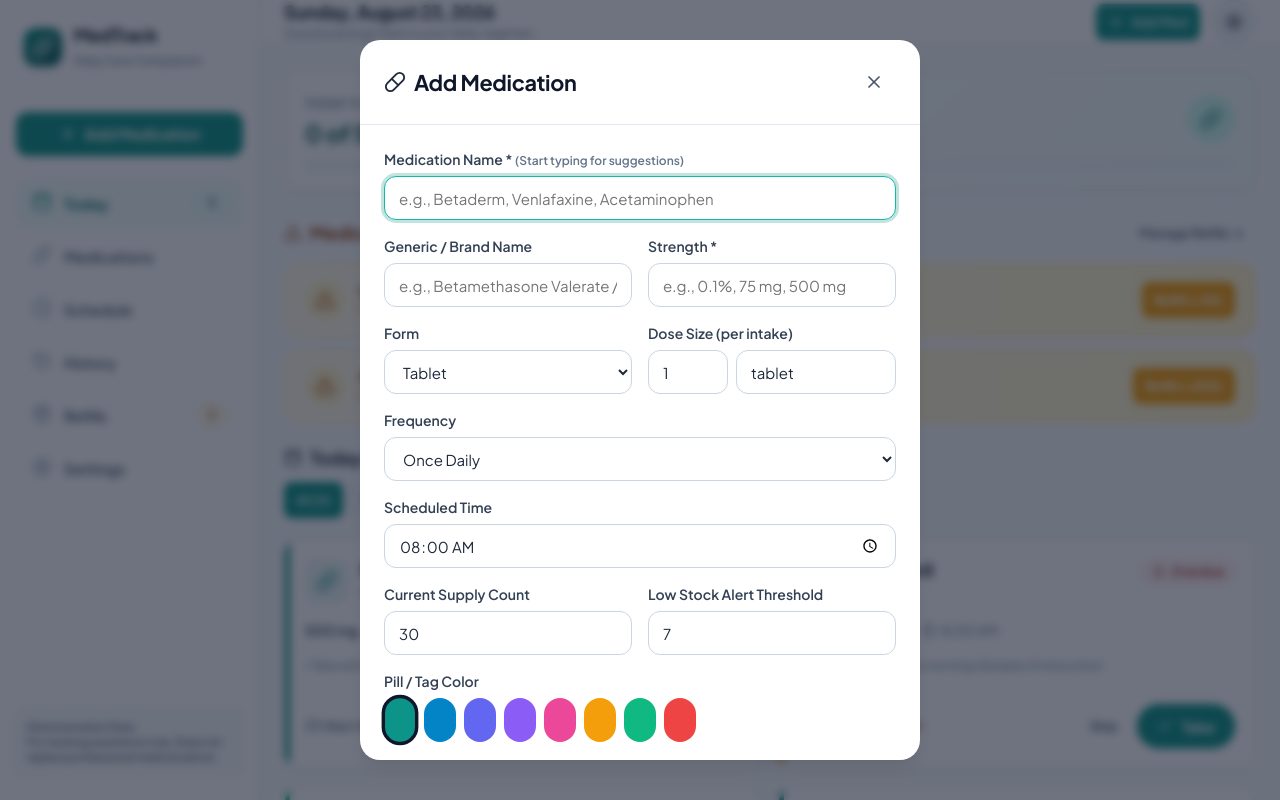
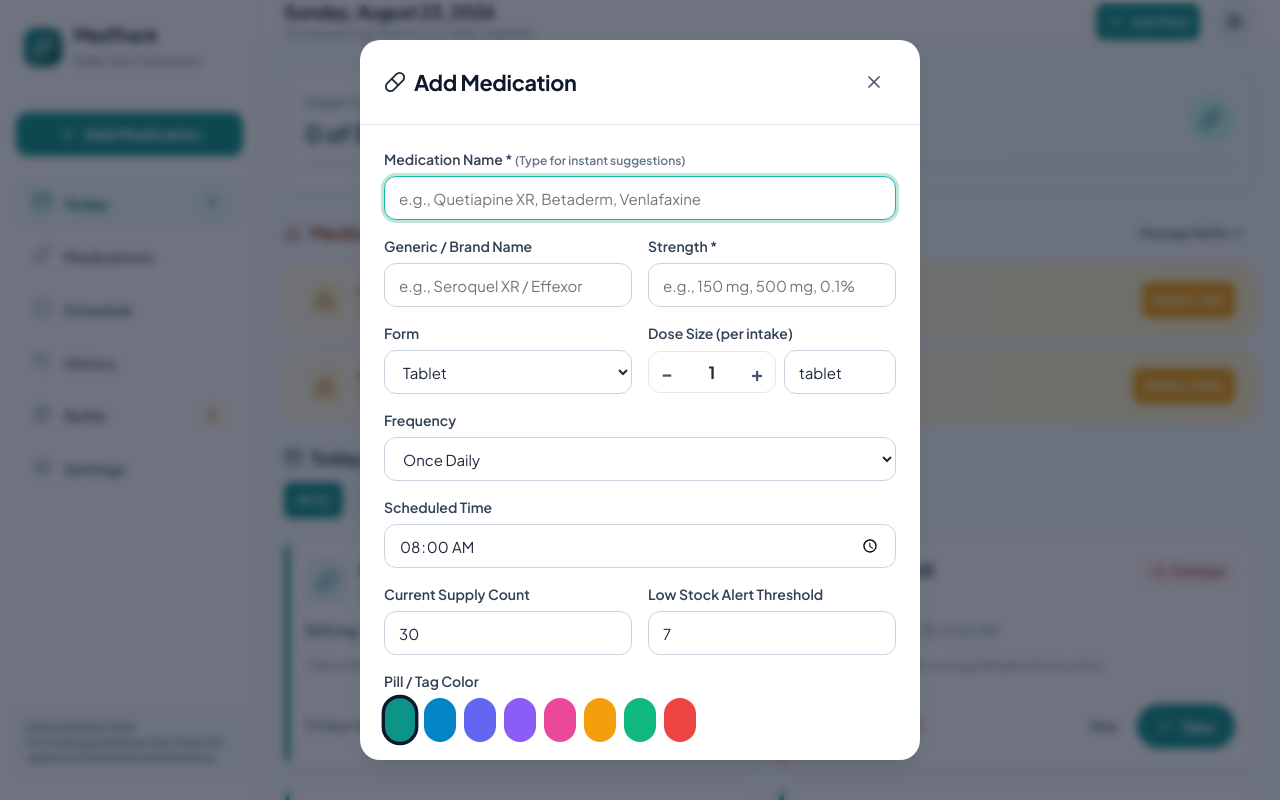
Before and after one commit to gtxpi1/MedTrack, a React (Vite) app: page / in a window 1280 px wide. Both pictures are taken after a click on the button "Add Medication". Built offline with nearby package versions, Linux system fonts and the light colour scheme.

Commit message:
Fix numeric input backspacing, auto-select on focus, and add stepper controls to dose and supply inputs

```diff
--- a/src/components/medications/AddMedicationModal.tsx
+++ b/src/components/medications/AddMedicationModal.tsx
@@ -29,7 +29,7 @@ export const AddMedicationModal: React.FC<AddMedicationModalProps> = ({
   const [genericName, setGenericName] = useState('');
   const [form, setForm] = useState<MedicationForm>('tablet');
   const [strength, setStrength] = useState('');
-  const [doseAmount, setDoseAmount] = useState<number>(1);
+  const [doseAmount, setDoseAmount] = useState<string>('1');
   const [doseUnit, setDoseUnit] = useState('tablet');
   const [frequency, setFrequency] = useState<ScheduleFrequency>('once-daily');
 
@@ -39,8 +39,8 @@ export const AddMedicationModal: React.FC<AddMedicationModalProps> = ({
   const [time3, setTime3] = useState('13:00');
   const [time4, setTime4] = useState('22:00');
 
-  const [currentSupply, setCurrentSupply] = useState<number>(30);
-  const [lowSupplyThreshold, setLowSupplyThreshold] = useState<number>(7);
+  const [currentSupply, setCurrentSupply] = useState<string>('30');
+  const [lowSupplyThreshold, setLowSupplyThreshold] = useState<string>('7');
   const [instructions, setInstructions] = useState('');
   const [notes, setNotes] = useState('');
   const [color, setColor] = useState('#0d9488');
@@ -116,15 +116,15 @@ export const AddMedicationModal: React.FC<AddMedicationModalProps> = ({
     setGenericName('');
     setForm('tablet');
     setStrength('');
-    setDoseAmount(1);
+    setDoseAmount('1');
     setDoseUnit('tablet');
     setFrequency('once-daily');
     setTime1('08:00');
     setTime2('20:00');
     setTime3('13:00');
     setTime4('22:00');
-    setCurrentSupply(30);
-    setLowSupplyThreshold(7);
+    setCurrentSupply('30');
+    setLowSupplyThreshold('7');
     setInstructions('');
     setNotes('');
     setColor('#0d9488');
@@ -139,6 +139,13 @@ export const AddMedicationModal: React.FC<AddMedicationModalProps> = ({
     onClose();
   };
 
+  const adjustDoseAmount = (delta: number) => {
+    const current = parseFloat(doseAmount) || 0;
+    const next = Math.max(0.25, current + delta);
+    // Format nicely without trailing zeros if whole
+    setDoseAmount(String(Number(next.toFixed(2))));
+  };
+
   const handleSubmit = async (e: React.FormEvent) => {
     e.preventDefault();
     if (!name.trim()) {
@@ -146,7 +153,7 @@ export const AddMedicationModal: React.FC<AddMedicationModalProps> = ({
       return;
     }
     if (!strength.trim()) {
-      setErrorMsg('Strength (e.g. 500 mg or 0.1%) is required');
+      setErrorMsg('Strength (e.g. 500 mg, 150 mg, or 0.1%) is required');
       return;
     }
 
@@ -164,12 +171,16 @@ export const AddMedicationModal: React.FC<AddMedicationModalProps> = ({
         scheduledTimes.push(time1 || '08:00', time3 || '12:00', time2 || '18:00', time4 || '22:00');
       }
 
+      const parsedDose = Math.max(0.25, parseFloat(doseAmount) || 1);
+      const parsedSupply = Math.max(0, parseInt(currentSupply, 10) || 0);
+      const parsedThreshold = Math.max(1, parseInt(lowSupplyThreshold, 10) || 7);
+
       await onAdd({
         name: name.trim(),
         genericName: genericName.trim() || undefined,
         form,
         strength: strength.trim(),
-        doseAmount: Math.max(0.25, Number(doseAmount) || 1),
+        doseAmount: parsedDose,
         doseUnit: doseUnit.trim() || 'tablet',
         frequency,
         schedule: {
@@ -181,9 +192,9 @@ export const AddMedicationModal: React.FC<AddMedicationModalProps> = ({
           isActive: true
         },
         supply: {
-          currentSupply: Math.max(0, Number(currentSupply) || 0),
-          lowSupplyThreshold: Math.max(1, Number(lowSupplyThreshold) || 7),
-          supplyUnit: doseUnit + (doseAmount > 1 || Number(currentSupply) > 1 ? 's' : ''),
+          currentSupply: parsedSupply,
+          lowSupplyThreshold: parsedThreshold,
+          supplyUnit: doseUnit + (parsedDose > 1 || parsedSupply > 1 ? 's' : ''),
           refillQuantity: 30
         },
         instructions: instructions.trim() || undefined,
@@ -231,12 +242,12 @@ export const AddMedicationModal: React.FC<AddMedicationModalProps> = ({
             {/* Medication Name with Autocomplete Dropdown */}
             <div className="form-group" style={{ position: 'relative' }} ref={suggestionsRef}>
               <label className="form-label">
-                Medication Name * <span className="text-xs text-muted font-normal">(Start typing for suggestions)</span>
+                Medication Name * <span className="text-xs text-muted font-normal">(Type for instant suggestions)</span>
               </label>
               <input
                 type="text"
                 className="form-input"
-                placeholder="e.g., Betaderm, Venlafaxine, Acetaminophen"
+                placeholder="e.g., Quetiapine XR, Betaderm, Venlafaxine"
                 value={name}
                 onChange={(e) => setName(e.target.value)}
                 onFocus={() => {
@@ -306,7 +317,7 @@ export const AddMedicationModal: React.FC<AddMedicationModalProps> = ({
                 <input
                   type="text"
                   className="form-input"
-                  placeholder="e.g., Betamethasone Valerate / Effexor"
+                  placeholder="e.g., Seroquel XR / Effexor"
                   value={genericName}
                   onChange={(e) => setGenericName(e.target.value)}
                 />
@@ -317,9 +328,10 @@ export const AddMedicationModal: React.FC<AddMedicationModalProps> = ({
                 <input
                   type="text"
                   className="form-input"
-                  placeholder="e.g., 0.1%, 75 mg, 500 mg"
+                  placeholder="e.g., 150 mg, 500 mg, 0.1%"
                   value={strength}
                   onChange={(e) => setStrength(e.target.value)}
+                  onFocus={(e) => e.target.select()}
                   required
                 />
                 {/* Quick Strength Selection Pills if available */}
@@ -376,24 +388,67 @@ export const AddMedicationModal: React.FC<AddMedicationModalProps> = ({
                 </select>
               </div>
 
+              {/* Dose Size with + / - Stepper and Free-Text backspaceable input */}
               <div className="form-group">
                 <label className="form-label">Dose Size (per intake)</label>
-                <div style={{ display: 'flex', gap: '0.5rem' }}>
-                  <input
-                    type="number"
-                    min="0.25"
-                    step="any"
-                    className="form-input"
-                    value={doseAmount}
-                    onChange={(e) => setDoseAmount(parseFloat(e.target.value) || 1)}
-                    style={{ width: '80px' }}
-                  />
+                <div style={{ display: 'flex', gap: '0.5rem', alignItems: 'center' }}>
+                  <div
+                    style={{
+                      display: 'flex',
+                      alignItems: 'center',
+                      border: '1px solid var(--border-color)',
+                      borderRadius: 'var(--radius-md)',
+                      backgroundColor: '#ffffff',
+                      overflow: 'hidden',
+                      height: '42px'
+                    }}
+                  >
+                    <button
+                      type="button"
+                      className="btn btn-ghost"
+                      style={{ width: '36px', height: '100%', padding: 0, fontSize: '1.25rem', fontWeight: 700, borderRadius: 0 }}
+                      onClick={() => adjustDoseAmount(-1)}
+                      title="Decrease dose"
+                    >
+                      -
+                    </button>
+                    <input
+                      type="text"
+                      inputMode="decimal"
+                      className="form-input"
+                      style={{
+                        width: '54px',
+                        textAlign: 'center',
+                        border: 'none',
+                        height: '100%',
+                        padding: '0 4px',
+                        fontWeight: 700,
+                        fontSize: '1.05rem',
+                        boxShadow: 'none'
+                      }}
+                      value={doseAmount}
+                      onChange={(e) => setDoseAmount(e.target.value)}
+                      onFocus={(e) => e.target.select()}
+                      placeholder="1"
+                    />
+                    <button
+                      type="button"
+                      className="btn btn-ghost"
+                      style={{ width: '36px', height: '100%', padding: 0, fontSize: '1.25rem', fontWeight: 700, borderRadius: 0 }}
+                      onClick={() => adjustDoseAmount(1)}
+                      title="Increase dose"
+                    >
+                      +
+                    </button>
+                  </div>
+
                   <input
                     type="text"
                     className="form-input"
-                    placeholder="unit (e.g. tablet, capsule, application)"
+                    placeholder="unit (e.g. tablet, capsule)"
                     value={doseUnit}
                     onChange={(e) => setDoseUnit(e.target.value)}
+                    style={{ flex: 1 }}
                   />
                 </div>
               </div>
@@ -498,22 +553,26 @@ export const AddMedicationModal: React.FC<AddMedicationModalProps> = ({
               <div className="form-group">
                 <label className="form-label">Current Supply Count</label>
                 <input
-                  type="number"
-                  min="0"
+                  type="text"
+                  inputMode="numeric"
                   className="form-input"
                   value={currentSupply}
-                  onChange={(e) => setCurrentSupply(parseInt(e.target.value, 10) || 0)}
+                  onChange={(e) => setCurrentSupply(e.target.value)}
+                  onFocus={(e) => e.target.select()}
+                  placeholder="30"
                 />
               </div>
 
               <div className="form-group">
                 <label className="form-label">Low Stock Alert Threshold</label>
                 <input
-                  type="number"
-                  min="1"
+                  type="text"
+                  inputMode="numeric"
                   className="form-input"
                   value={lowSupplyThreshold}
-                  onChange={(e) => setLowSupplyThreshold(parseInt(e.target.value, 10) || 7)}
+                  onChange={(e) => setLowSupplyThreshold(e.target.value)}
+                  onFocus={(e) => e.target.select()}
+                  placeholder="7"
                 />
               </div>
             </div>
@@ -548,7 +607,7 @@ export const AddMedicationModal: React.FC<AddMedicationModalProps> = ({
               <input
                 type="text"
                 className="form-input"
-                placeholder="e.g. Apply thin layer to affected area / Take with food"
+                placeholder="e.g. Take at bedtime / Take with food"
                 value={instructions}
                 onChange={(e) => setInstructions(e.target.value)}
               />
@@ -559,7 +618,7 @@ export const AddMedicationModal: React.FC<AddMedicationModalProps> = ({
               <textarea
                 className="form-textarea"
                 rows={2}
-                placeholder="e.g. Prescribed by Dr. Smith for seasonal review"
+                placeholder="e.g. Prescribed by doctor for evening routine"
                 value={notes}
                 onChange={(e) => setNotes(e.target.value)}
               />
--- a/src/components/medications/AdjustSupplyModal.tsx
+++ b/src/components/medications/AdjustSupplyModal.tsx
@@ -15,14 +15,14 @@ export const AdjustSupplyModal: React.FC<AdjustSupplyModalProps> = ({
   onClose,
   onSaveSupply
 }) => {
-  const [supply, setSupply] = useState<number>(0);
-  const [threshold, setThreshold] = useState<number>(7);
+  const [supply, setSupply] = useState<string>('0');
+  const [threshold, setThreshold] = useState<string>('7');
   const [isSaving, setIsSaving] = useState(false);
 
   useEffect(() => {
     if (medication) {
-      setSupply(medication.supply.currentSupply);
-      setThreshold(medication.supply.lowSupplyThreshold || 7);
+      setSupply(String(medication.supply.currentSupply));
+      setThreshold(String(medication.supply.lowSupplyThreshold || 7));
     }
   }, [medication]);
 
@@ -32,7 +32,9 @@ export const AdjustSupplyModal: React.FC<AdjustSupplyModalProps> = ({
     e.preventDefault();
     setIsSaving(true);
     try {
-      await onSaveSupply(medication.id, Math.max(0, supply), Math.max(1, threshold));
+      const parsedSupply = Math.max(0, parseInt(supply, 10) || 0);
+      const parsedThreshold = Math.max(1, parseInt(threshold, 10) || 7);
+      await onSaveSupply(medication.id, parsedSupply, parsedThreshold);
       onClose();
     } catch (err) {
       console.error('Failed to update supply:', err);
@@ -42,7 +44,8 @@ export const AdjustSupplyModal: React.FC<AdjustSupplyModalProps> = ({
   };
 
   const adjustBy = (delta: number) => {
-    setSupply((prev) => Math.max(0, prev + delta));
+    const current = parseInt(supply, 10) || 0;
+    setSupply(String(Math.max(0, current + delta)));
   };
 
   return (
@@ -81,8 +84,8 @@ export const AdjustSupplyModal: React.FC<AdjustSupplyModalProps> = ({
                 </button>
 
                 <input
-                  type="number"
-                  min="0"
+                  type="text"
+                  inputMode="numeric"
                   className="form-input"
                   style={{
                     fontSize: '1.75rem',
@@ -93,7 +96,9 @@ export const AdjustSupplyModal: React.FC<AdjustSupplyModalProps> = ({
                     color: 'var(--primary-700)'
                   }}
                   value={supply}
-                  onChange={(e) => setSupply(Math.max(0, parseInt(e.target.value, 10) || 0))}
+                  onChange={(e) => setSupply(e.target.value)}
+                  onFocus={(e) => e.target.select()}
+                  placeholder="0"
                   autoFocus
                 />
 
@@ -114,7 +119,7 @@ export const AdjustSupplyModal: React.FC<AdjustSupplyModalProps> = ({
                 <button type="button" className="btn btn-secondary btn-sm" onClick={() => adjustBy(30)}>+30</button>
                 <button type="button" className="btn btn-secondary btn-sm" onClick={() => adjustBy(60)}>+60</button>
                 <button type="button" className="btn btn-secondary btn-sm" onClick={() => adjustBy(90)}>+90</button>
-                <button type="button" className="btn btn-ghost btn-sm" onClick={() => setSupply(0)} style={{ color: 'var(--danger-text)' }}>Set to 0</button>
+                <button type="button" className="btn btn-ghost btn-sm" onClick={() => setSupply('0')} style={{ color: 'var(--danger-text)' }}>Set to 0</button>
               </div>
             </div>
 
@@ -125,12 +130,14 @@ export const AdjustSupplyModal: React.FC<AdjustSupplyModalProps> = ({
               </label>
               <div style={{ display: 'flex', alignItems: 'center', gap: '0.5rem' }}>
                 <input
-                  type="number"
-                  min="1"
+                  type="text"
+                  inputMode="numeric"
                   className="form-input"
                   style={{ maxWidth: '100px' }}
                   value={threshold}
-                  onChange={(e) => setThreshold(Math.max(1, parseInt(e.target.value, 10) || 7))}
+                  onChange={(e) => setThreshold(e.target.value)}
+                  onFocus={(e) => e.target.select()}
+                  placeholder="7"
                 />
                 <span className="text-xs text-muted">
                   Alert me when supply drops to or below this amount.
```
